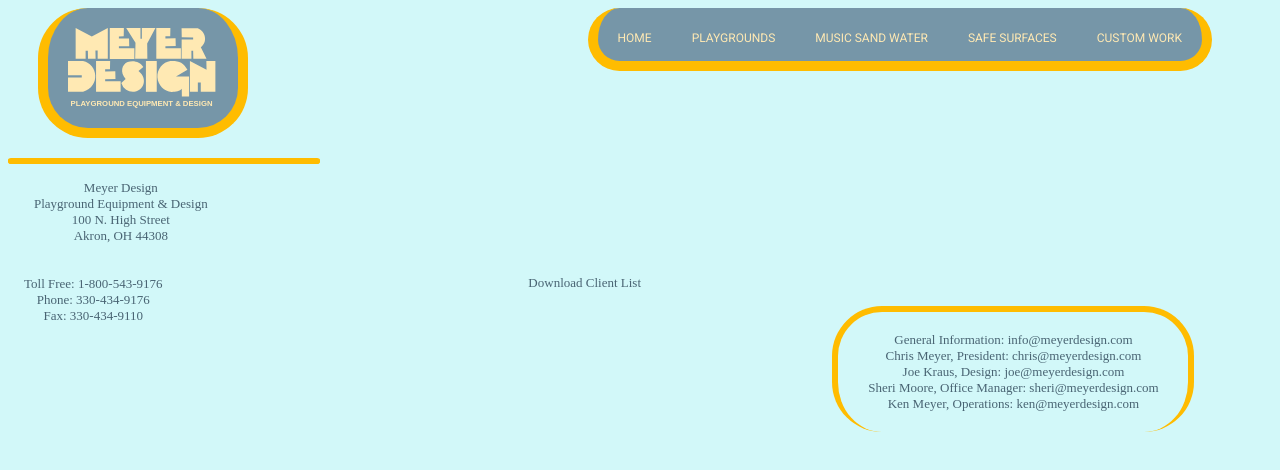
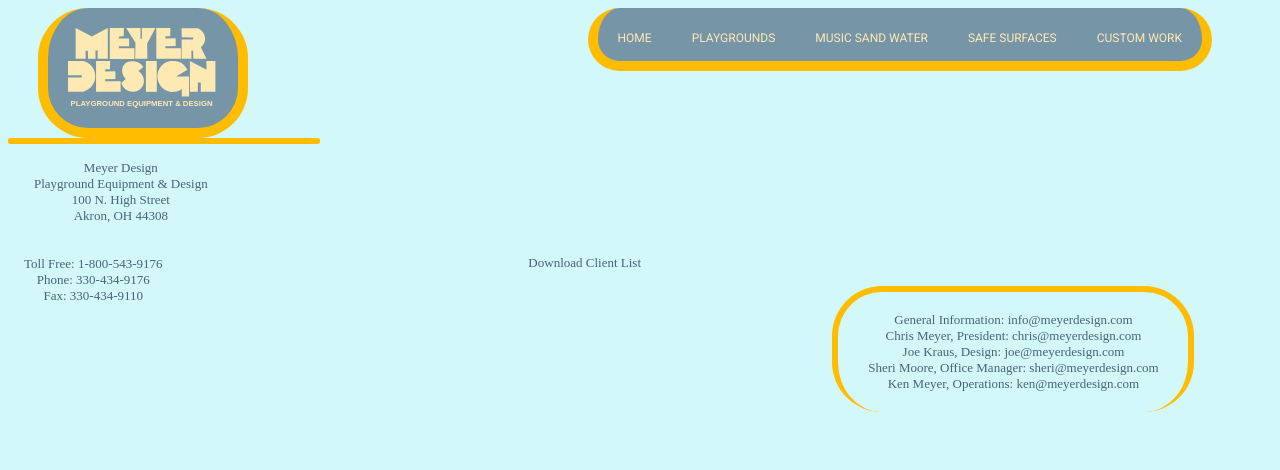
Before and after one commit to Chakwaina/Meyers, a plain HTML site: page Meyers/index.html in a window 1280 px wide. Drawn offline with Linux system fonts and the light colour scheme.

Commit message:
comment out headder and footer heights & cleafrixes

```diff
--- a/Meyers/index.html
+++ b/Meyers/index.html
@@ -9,7 +9,7 @@
 </head>
 
 <body>
-    <header>
+    <header class="clearfix">
         <div class="logo">
             <a href="index.html">
                 <img src="images/meyers_logo.svg" alt="Meyers Logo" />
@@ -28,7 +28,7 @@
     <main>
 
     </main>
-    <footer>
+    <footer class="clearfix">
         <div class="contact_clearfix">
             <div class="contact_fixer">
                 <div class="address">
--- a/Meyers/style.css
+++ b/Meyers/style.css
@@ -38,7 +38,6 @@ a:hover {
 }
 
 header {
-    height: 150px;
 }
 
 .logo {
@@ -85,7 +84,7 @@ nav li {
 }
 
 footer {
-    height: 150px;
+/*    height: 150px;*/
 }
 
 .contact {
```
